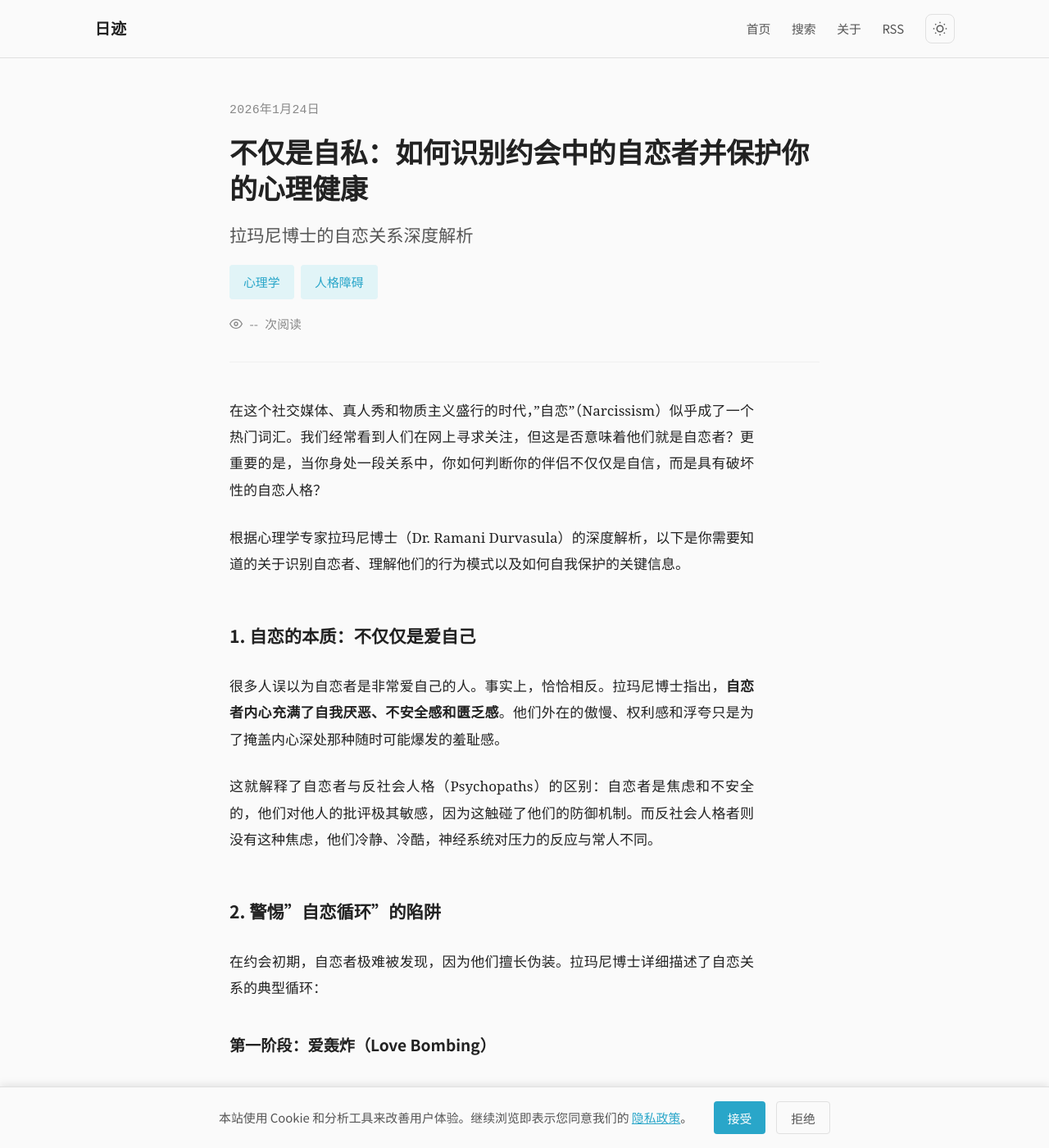
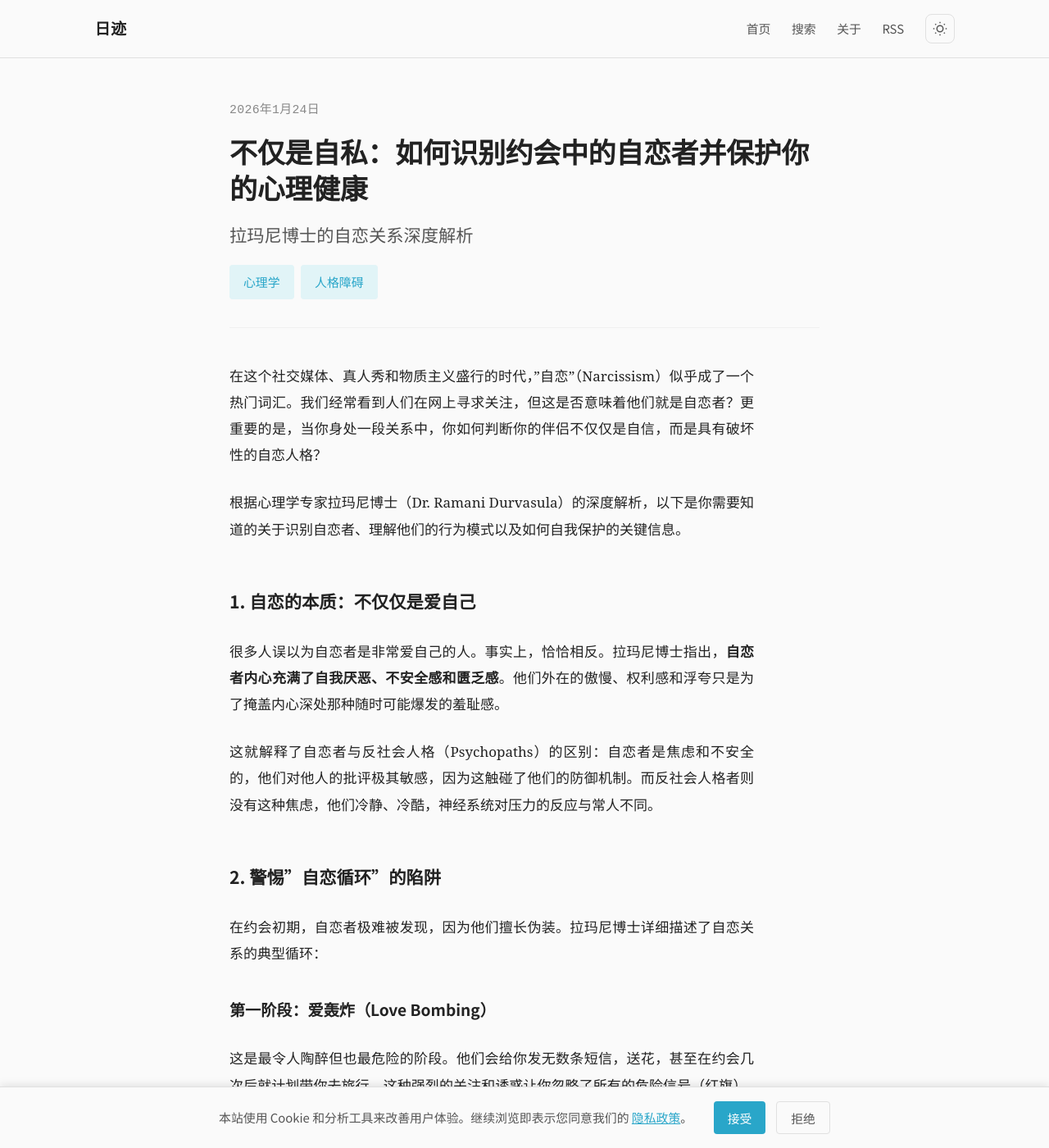
Before and after one commit to magazinesclubnew/magazinesclubnew.github.io, a Jekyll site: the page built from _posts/2026-01-24-dating-narcissist.md, in a window 1280 px wide and 1400 px high. Shown: the whole window at 82% size. Built offline with Jekyll 4.4.1, drawn with Linux system fonts in a browser that asks for light colours; nearby versions of some CDN libraries; comment, search, counter and statistics services are not loaded.

Commit message:
Remove page view count display
Remove busuanzi integration and related styles.

Co-Authored-By: Claude Opus 4.5 <noreply@anthropic.com>

```diff
--- a/_layouts/default.html
+++ b/_layouts/default.html
@@ -68,8 +68,6 @@
   <link rel="stylesheet" href="{{ '/assets/css/main.css' | relative_url }}">
   {% feed_meta %}
 
-  <!-- Busuanzi 访问统计 -->
-  <script async src="//busuanzi.ibruce.info/busuanzi/2.3/busuanzi.pure.mini.js"></script>
 
   <!-- Cookie Consent & Analytics -->
   <script>
--- a/_layouts/post.html
+++ b/_layouts/post.html
@@ -18,9 +18,6 @@ layout: default
       {% endfor %}
     </div>
     {% endif %}
-    <div class="article-meta">
-      <span class="view-count"><svg viewBox="0 0 24 24" width="16" height="16" fill="none" stroke="currentColor" stroke-width="2"><path d="M1 12s4-8 11-8 11 8 11 8-4 8-11 8-11-8-11-8z"/><circle cx="12" cy="12" r="3"/></svg> <span id="busuanzi_value_page_pv">--</span> 次阅读</span>
-    </div>
   </header>
 
   <div class="article-content prose">
--- a/assets/css/main.css
+++ b/assets/css/main.css
@@ -414,25 +414,6 @@ body {
   flex-wrap: wrap;
   gap: var(--space-2);
   margin-top: var(--space-5);
-}
-
-.article-meta {
-  display: flex;
-  align-items: center;
-  gap: var(--space-4);
-  margin-top: var(--space-4);
-  font-size: var(--text-sm);
-  color: var(--color-text-tertiary);
-}
-
-.view-count {
-  display: flex;
-  align-items: center;
-  gap: var(--space-2);
-}
-
-.view-count svg {
-  flex-shrink: 0;
 }
 
 .tag {
```
Also changed, not shown: other parts of _layouts/post.html (+0 -30 lines).
